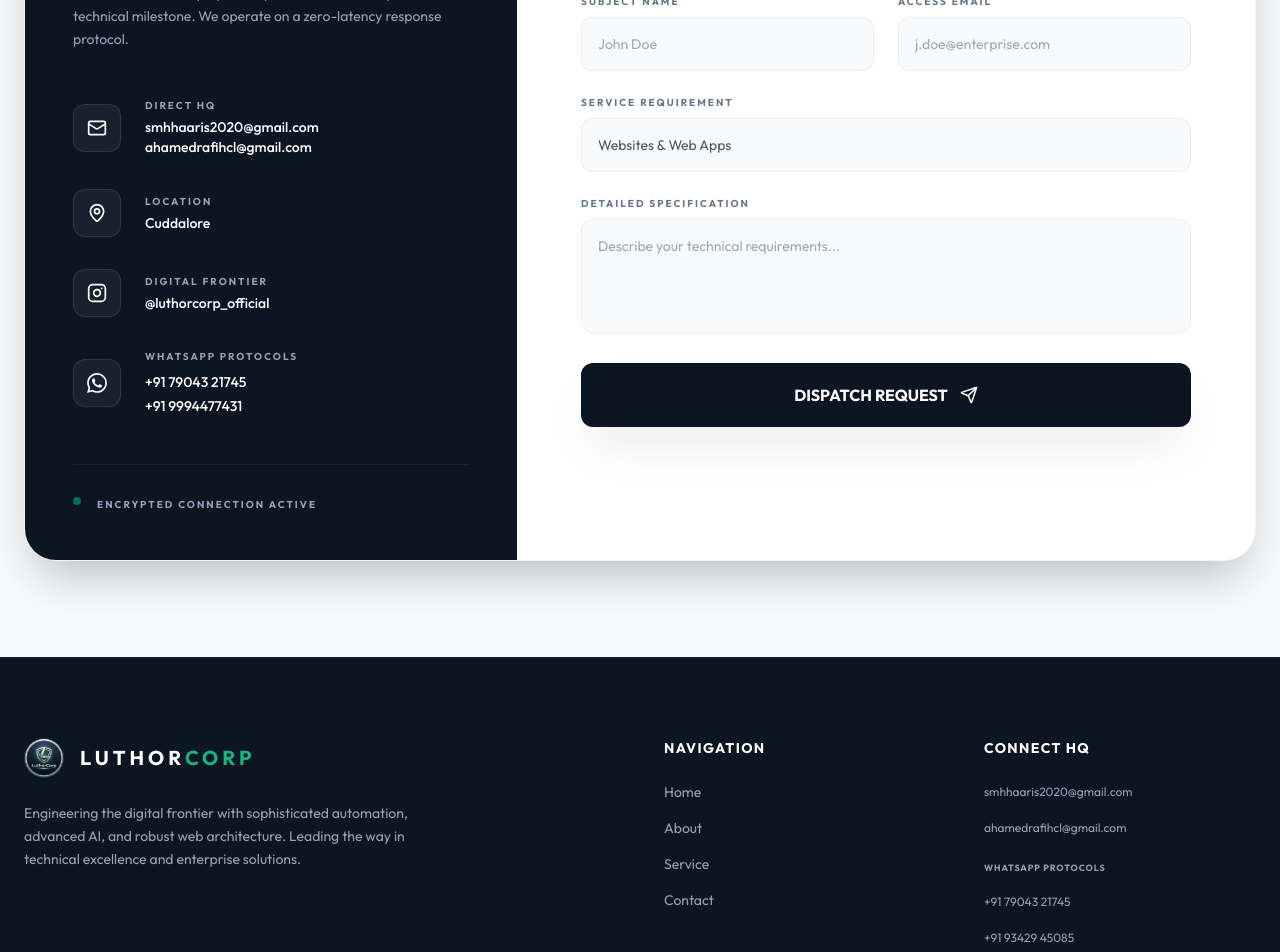
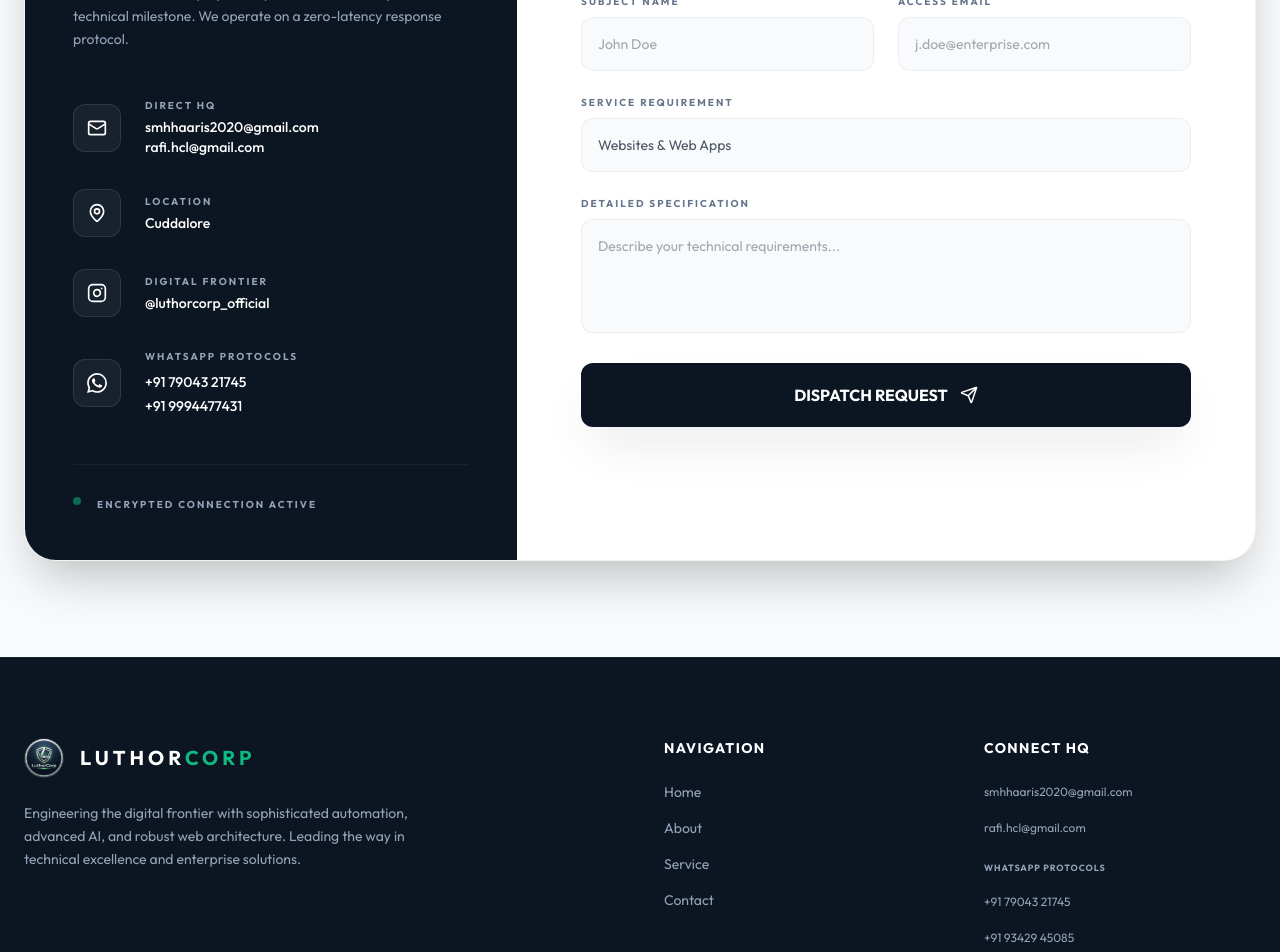
Before and after one commit to Mohammed-Haaris/LuthorCorp, a React (Vite) app: page / in a window 1280 px wide. Shown: the part 8060-9012 px from the top of the page. Built offline with nearby package versions, Linux system fonts and the light colour scheme.

Commit message:
LC-14 changes in email id ownership

```diff
--- a/src/Components/Contact/Contact.jsx
+++ b/src/Components/Contact/Contact.jsx
@@ -68,9 +68,7 @@
                     <p className="text-sm font-medium">
                       smhhaaris2020@gmail.com
                     </p>
-                    <p className="text-sm font-medium">
-                      ahamedrafihcl@gmail.com
-                    </p>
+                    <p className="text-sm font-medium">rafi.hcl@gmail.com</p>
                   </div>
                 </div>
 
--- a/src/Components/Footer/Footer.jsx
+++ b/src/Components/Footer/Footer.jsx
@@ -80,9 +80,7 @@
                 </a>
               </li>
               <li className="hover:text-brand-emerald transition-colors">
-                <a href="mailto:ahamedrafihcl@gmail.com">
-                  ahamedrafihcl@gmail.com
-                </a>
+                <a href="mailto:rafi.hcl@gmail.com">rafi.hcl@gmail.com</a>
               </li>
               <li className="text-brand-silver pt-2 uppercase tracking-widest text-[9px] font-bold">
                 WhatsApp Protocols
```
